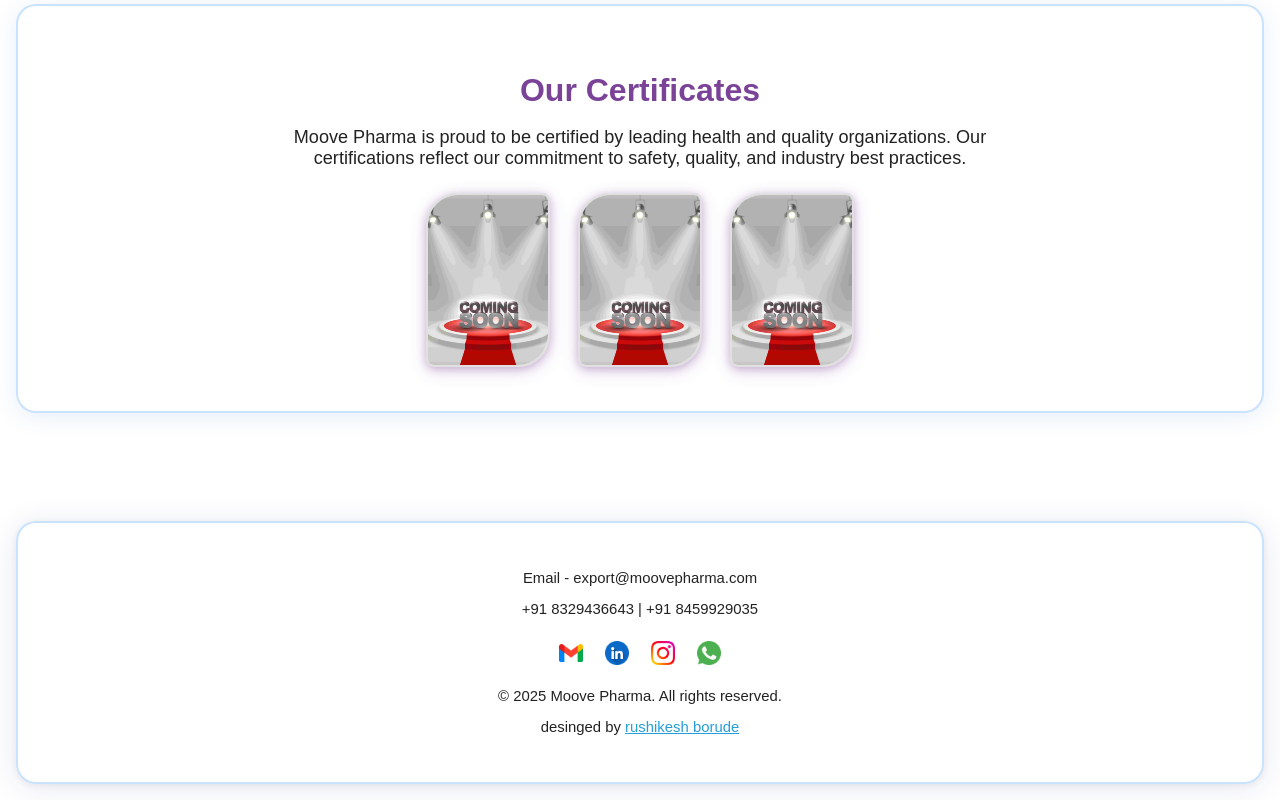
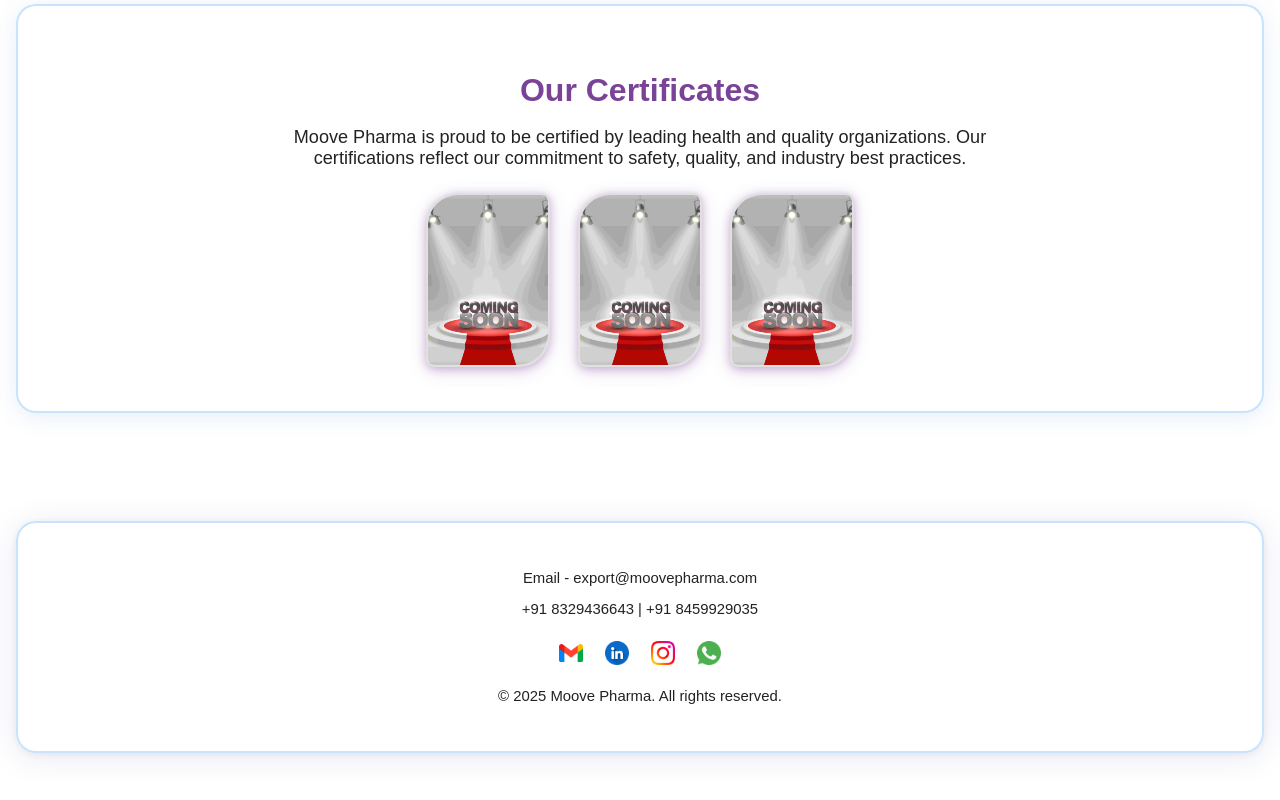
Before and after one commit to ravindra-rathod-official/moove-pharma, a plain HTML site: page pages/about.html in a window 1280 px wide. Shown: the part 3658-4458 px from the top of the page. After the commit the page ends 4427 px from the top, so only its background shows below. Drawn offline with Linux system fonts and the light colour scheme.

Commit message:
Update about.html

```diff
--- a/pages/about.html
+++ b/pages/about.html
@@ -165,7 +165,7 @@
               <img src="../media/founder4.jpg" alt="Founder 2" class="infographic-founder-img" />
             </div>   -->
             <h4 class="infographic-founder-name">  Rushikesh Borude  </h4>
-             <br> <p style="color: black;" > MCS | Tech Team Lead <br> Technology, Automation   </p>
+             <br> <p style="color: black;" > MSC CS | Placement Officer   </p>
 
           </div>
 
@@ -422,8 +422,11 @@ comming soon
         </div>
         <p>&copy; 2025 Moove Pharma. All rights reserved.</p>
 
-      <p>desinged by <a href="https://www.linkedin.com/in/rushikesh-borude-23b380198?utm_source=share&utm_campaign=share_via&utm_content=profile&utm_medium=android_app" style="color: rgb(37, 158, 219);"> rushikesh borude </a></p>
-
+               <!--
+          designed by
+          <a href="https://www.linkedin.com/in/rushikesh-borude-23b380198?utm_source=share&utm_campaign=share_via&utm_content=profile&utm_medium=android_app" style="color: rgb(37, 158, 219)">
+            rushikesh borude
+-->
         <!-- <p>desinged by <a href="www.google.com"> rushikesh borude </a></p> -->
       </div>
     </footer>
```
